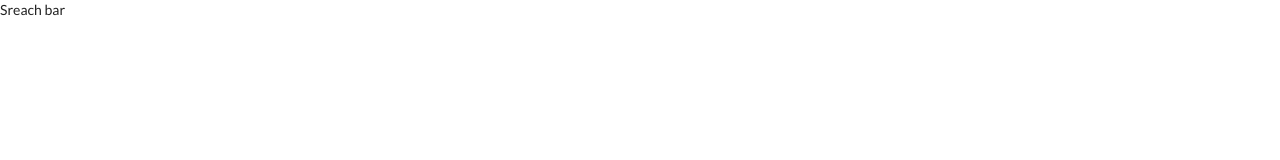
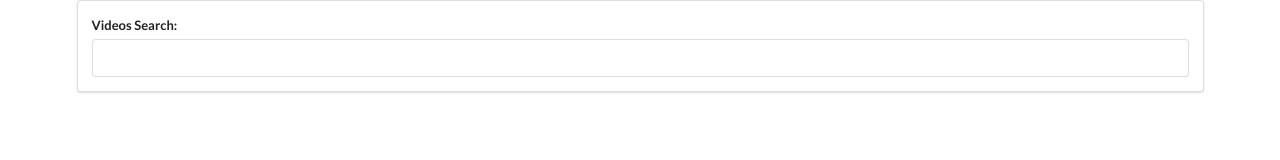
Before and after one commit to mu-majid/React-Playground, a React (Create React App) app in the folder videos/: page / in a window 1280 px wide. Shown: the top 160 px of the page. Built offline with nearby package versions, Linux system fonts and the light colour scheme.

Commit message:
search bar component

```diff
--- a/videos/src/components/App.js
+++ b/videos/src/components/App.js
@@ -2,9 +2,10 @@
 import SearchBar from './SearchBar';
 
 class App extends React.Component {
+
   render () {
     return (
-      <div>
+      <div className="ui container">
         <SearchBar />
       </div>
     );
--- a/videos/src/components/SearchBar.js
+++ b/videos/src/components/SearchBar.js
@@ -1,9 +1,28 @@
 import React from 'react';
 
 class SearchBar extends React.Component {
+  state = { term: ' '};
+
+  onInputChange = (e) => {
+    this.setState({ term: e.target.value });
+  }
+
+  onFormSubmit = (e) => {
+    e.preventDefault();
+
+    // TODO: call callback from parent component
+  }
+
   render () {
     return (
-      <div>Sreach bar</div>
+      <div className="search-bar ui segment">
+        <form onSubmit={this.onFormSubmit} className="ui form">
+          <div className="field">
+            <label>Videos Search: </label>
+            <input type="text" value={this.state.term} onChange={this.onInputChange} />
+          </div>
+        </form>
+      </div>
     )
   }
 }
```
